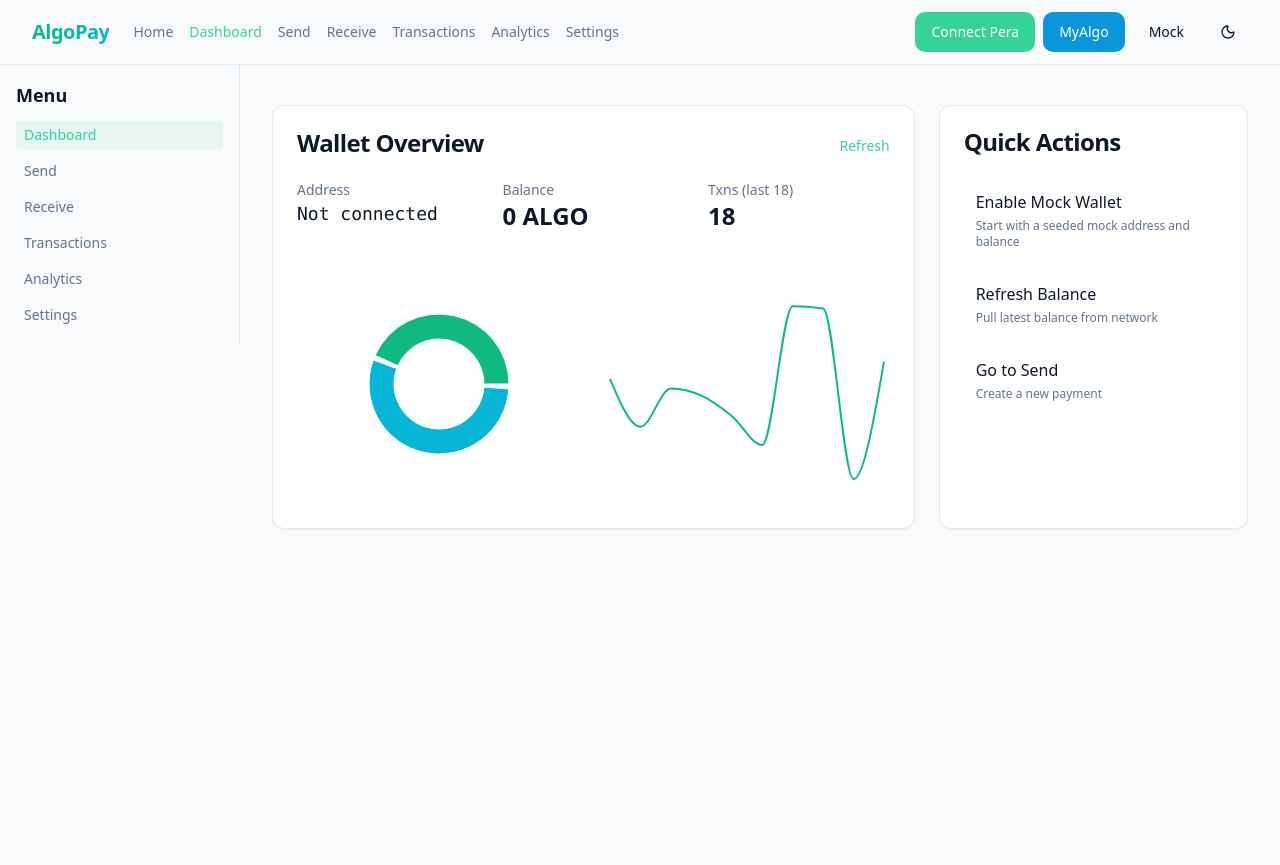
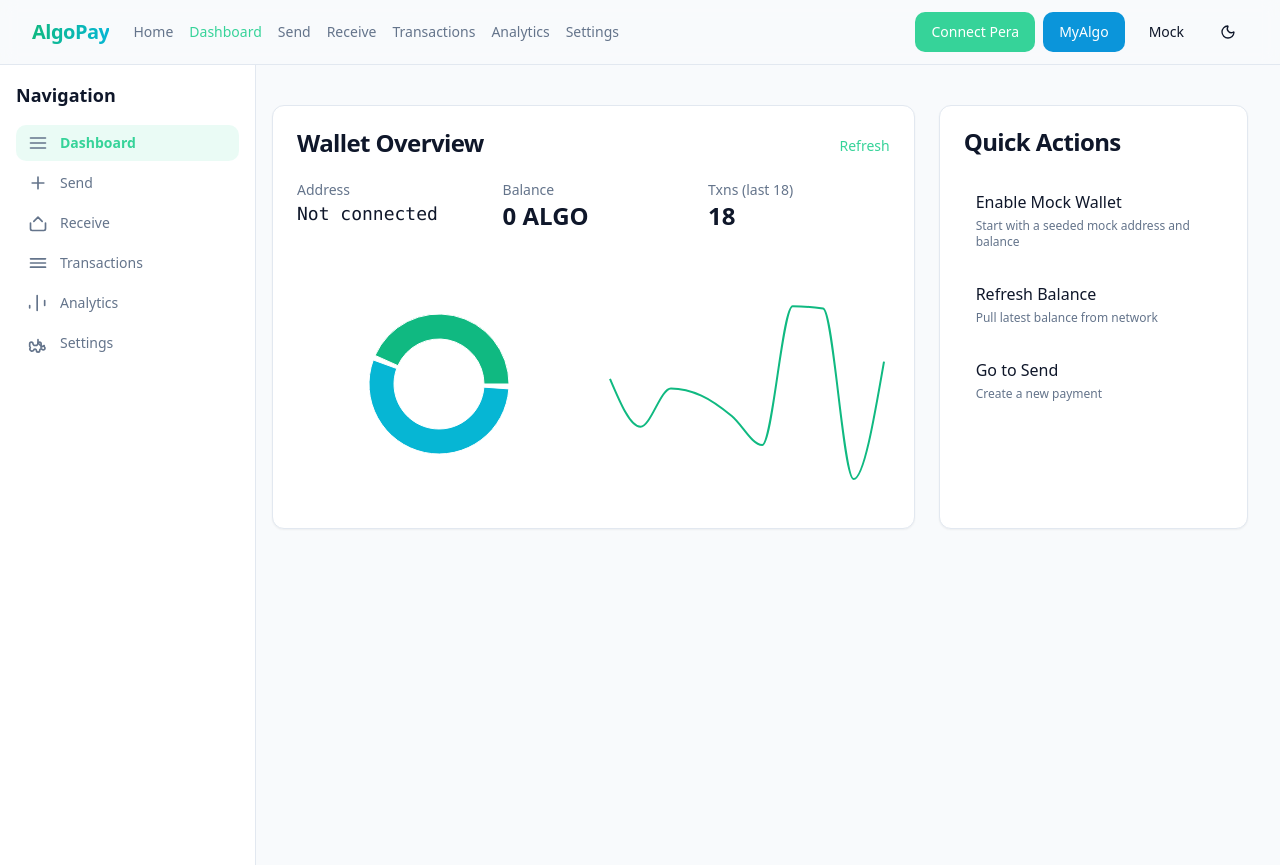
Before and after one commit to KadimiJaswanth/Algopay, a React (Vite) app: page /dashboard in a window 1280 px wide. Before the commit the page ends 800 px from the top, so only its background shows below. Built offline with nearby package versions, Linux system fonts and the light colour scheme; what algosdk would draw is missing.

Commit message:
feat(sidebar): icons and active-state styling; improve layout

```diff
--- a/client/components/Sidebar.tsx
+++ b/client/components/Sidebar.tsx
@@ -1,24 +1,40 @@
 import React from 'react';
 import { NavLink } from 'react-router-dom';
 
-const items = [
-  { to: '/dashboard', label: 'Dashboard' },
-  { to: '/send', label: 'Send' },
-  { to: '/receive', label: 'Receive' },
-  { to: '/transactions', label: 'Transactions' },
-  { to: '/analytics', label: 'Analytics' },
-  { to: '/settings', label: 'Settings' },
+const items: { to: string; label: string; icon: () => JSX.Element }[] = [
+  {
+    to: '/dashboard',
+    label: 'Dashboard',
+    icon: () => (
+      <svg className="w-5 h-5" fill="none" stroke="currentColor" viewBox="0 0 24 24" xmlns="http://www.w3.org/2000/svg"><path strokeLinecap="round" strokeLinejoin="round" strokeWidth="2" d="M3 12h18M3 6h18M3 18h18"></path></svg>
+    ),
+  },
+  { to: '/send', label: 'Send', icon: () => (<svg className="w-5 h-5" viewBox="0 0 24 24" fill="none" stroke="currentColor"><path strokeWidth="2" strokeLinecap="round" strokeLinejoin="round" d="M12 5v14M5 12h14" /></svg>) },
+  { to: '/receive', label: 'Receive', icon: () => (<svg className="w-5 h-5" viewBox="0 0 24 24" fill="none" stroke="currentColor"><path strokeWidth="2" strokeLinecap="round" strokeLinejoin="round" d="M21 12v7a2 2 0 0 1-2 2H5a2 2 0 0 1-2-2v-7"/><path strokeWidth="2" strokeLinecap="round" strokeLinejoin="round" d="M7 10l5-5 5 5"/></svg>) },
+  { to: '/transactions', label: 'Transactions', icon: () => (<svg className="w-5 h-5" viewBox="0 0 24 24" fill="none" stroke="currentColor"><path strokeWidth="2" strokeLinecap="round" strokeLinejoin="round" d="M3 7h18M3 12h18M3 17h18"/></svg>) },
+  { to: '/analytics', label: 'Analytics', icon: () => (<svg className="w-5 h-5" viewBox="0 0 24 24" fill="none" stroke="currentColor"><path strokeWidth="2" strokeLinecap="round" strokeLinejoin="round" d="M11 3v18M20 9v6M2 15v3"/></svg>) },
+  { to: '/settings', label: 'Settings', icon: () => (<svg className="w-5 h-5" viewBox="0 0 24 24" fill="none" stroke="currentColor"><path strokeWidth="2" strokeLinecap="round" strokeLinejoin="round" d="M12 8v4l3 3"/><path strokeWidth="2" strokeLinecap="round" strokeLinejoin="round" d="M19.4 15a1.65 1.65 0 0 0 .33 1.82l.06.06a2 2 0 1 1-2.83 2.83l-.06-.06a1.65 1.65 0 0 0-1.82-.33 1.65 1.65 0 0 0-1 1.51V21a2 2 0 1 1-4 0v-.09a1.65 1.65 0 0 0-1-1.51 1.65 1.65 0 0 0-1.82.33l-.06.06A2 2 0 1 1 2.27 18.7l.06-.06A1.65 1.65 0 0 0 2.66 16.8 1.65 1.65 0 0 0 2 16V13a2 2 0 1 1 4 0v.09c.07.53.48.98 1 1.51.52.53 1 .35 1.82.33h.12c.82.02 1.3.2 1.82-.33.52-.53.93-.98 1-1.51V13a2 2 0 1 1 4 0v3c0 .35-.07.69-.2 1.01z"/></svg>) },
 ];
 
 export default function Sidebar() {
   return (
-    <aside className="w-60 p-4 border-r hidden md:block">
-      <div className="space-y-3">
-        <div className="font-bold text-lg">Menu</div>
-        <nav className="flex flex-col gap-2 text-sm">
+    <aside className="w-64 p-4 border-r hidden md:block bg-white dark:bg-gray-900 h-screen sticky top-16">
+      <div className="space-y-4">
+        <div className="font-bold text-lg">Navigation</div>
+        <nav className="flex flex-col gap-1 text-sm">
           {items.map((it) => (
-            <NavLink key={it.to} to={it.to} className={({ isActive }) => `px-2 py-1 rounded ${isActive ? 'bg-primary/10 text-primary' : 'text-muted-foreground hover:bg-gray-100 dark:hover:bg-gray-800'}`}>
-              {it.label}
+            <NavLink
+              key={it.to}
+              to={it.to}
+              className={({ isActive }) =>
+                  `flex items-center gap-3 px-3 py-2 rounded-md transition ${
+                    isActive
+                      ? 'bg-primary/10 text-primary font-semibold'
+                      : 'text-muted-foreground hover:bg-gray-100 dark:hover:bg-gray-800'
+                  }`}
+              >
+              <span className="text-muted-foreground">{it.icon()}</span>
+              <span>{it.label}</span>
             </NavLink>
           ))}
         </nav>
```
